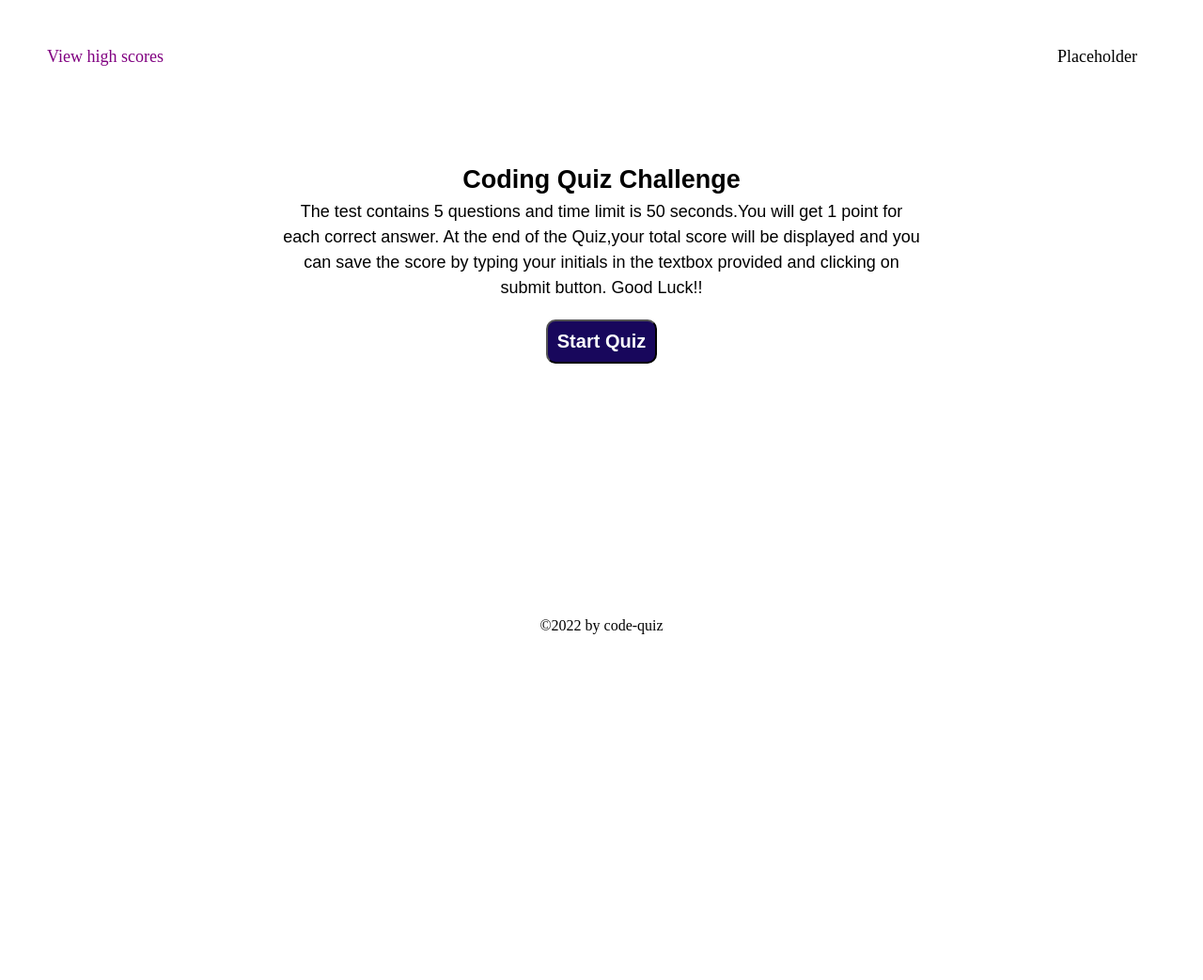
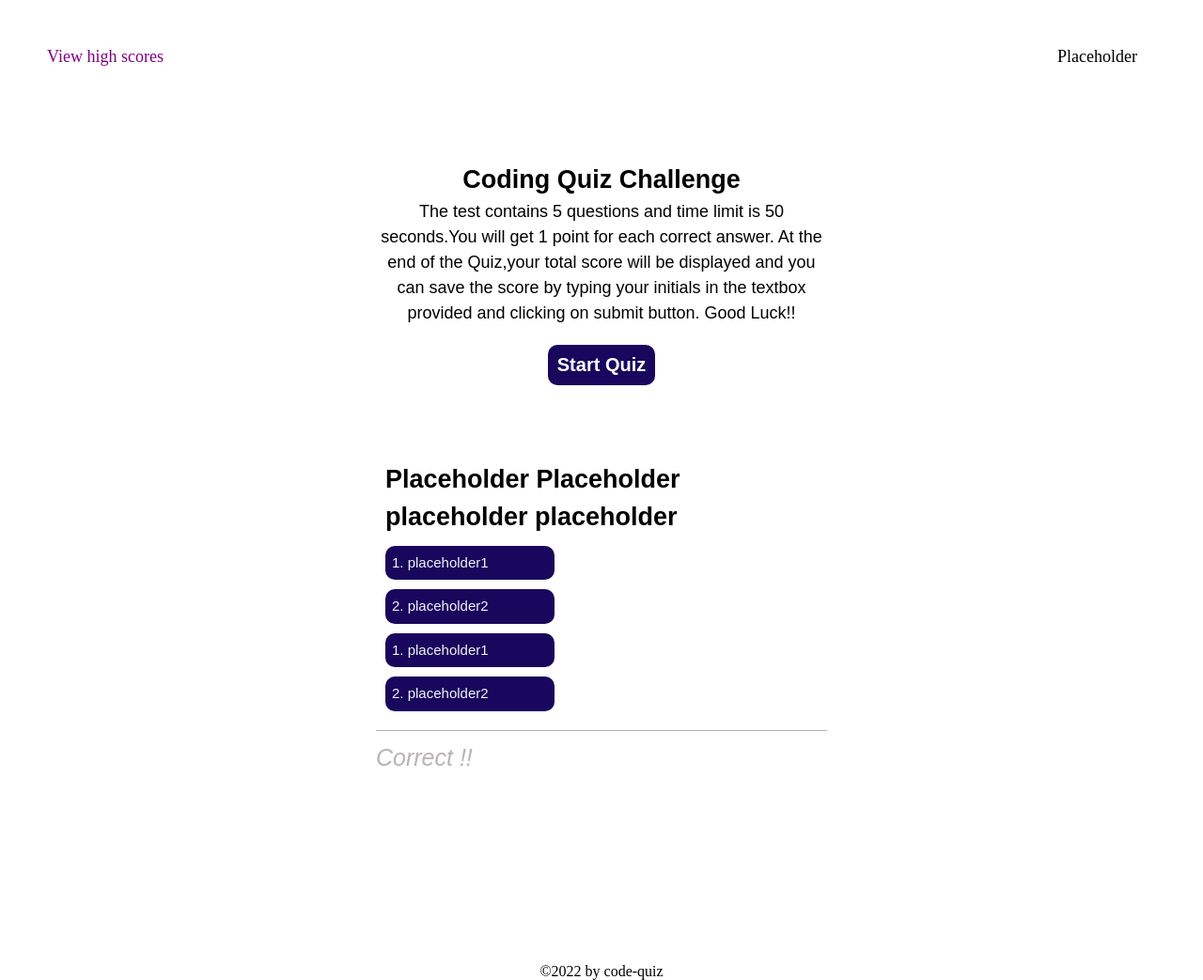
Before and after one commit to deb-boro/code-quiz, a plain HTML site: page index.html in a window 1280 px wide. Shown: the whole page at 94% size. Before the commit the page ends 800 px from the top, so only its background shows below. Drawn offline with Linux system fonts and the light colour scheme.

Commit message:
creatQuestionAnswerEl function created

```diff
--- a/assets/css/style.css
+++ b/assets/css/style.css
@@ -3,6 +3,12 @@
   padding: 0px;
   margin: 0px;
 }
+:root {
+  --color-purple: rgb(24, 7, 92);
+  --color-grey: rgb(185, 179, 179);
+  --color-white:rgba(255, 255, 255, 0.949);
+
+:}
 
 header {
   display: flex;
@@ -20,7 +26,7 @@ header {
 }
 section {
   align-content: center;
-  margin: 50px 300px;
+  margin: 50px 400px;
   line-height: 1.5;
   font-family: Arial, Helvetica, sans-serif;
   font-size: large;
@@ -32,8 +38,44 @@ section button {
   font-size: 20px;
   padding: 10px;
   margin: 20px;
-  background-color: rgb(24, 7, 92);
+  background-color: var(--color-purple);
   border-radius: 10px;
+  border: none;
+}
+
+.question-answer-wrapper {
+  display:flex;
+  flex-wrap:wrap;
+  justify-content: space-between;
+  text-align: left;
+  padding: 10px;
+  border-bottom: 1px solid var(--color-grey);
+  margin-bottom: 10px;
+}
+
+.answers-list{
+    text-align: left;
+
+}
+
+.answer {
+  background-color: var(--color-purple);
+  color:var(--color-white);
+  margin:10px 10px 10px 0px;
+  list-style-type: none;
+  border-radius: 10px;
+  font-size:15px;
+  padding:7px 70px 7px 7px;
+  background-size: 50px;
+
+}
+
+.correct-answer {
+  text-align: left;
+  font-style: italic;
+  margin-top: 10px;
+  color: var(--color-grey);
+  font-size: 25px;
 }
 
 footer {
--- a/assets/js/script.js
+++ b/assets/js/script.js
@@ -0,0 +1,32 @@
+var mainContent = document.querySelector('#page-content') //page content
+var quizInstruction = document.querySelector('quiz-instruction-wrapper') //quiz instruction //section
+var quizHeading = document.querySelector('.heading-quiz') //h2 quiz heading
+var quizDescription = document.querySelector('.quiz-description') //quiz -description
+var questionAnswerContent = document.querySelector('.question-answer-wrapper') //section
+var questionContent = document.querySelector('.question-quiz') //h2
+var answerListContent = document.querySelector('.answers-list') //ul
+
+var createQuestionAnswerEl = function () {
+  var paraQuestionEl = document.querySelector('p')
+  var listAnswerEl = document.querySelector('li')
+
+  listAnswerEl.className = 'answer'
+}
+
+var quizEventHandler = function (event) {
+  var questionsObj = {
+    Q1:
+      'Which of the following is true about variable naming conventions in JavaScript?',
+    Q2:
+      'Which built-in method combines the text of two strings and returns a new string?',
+  }
+
+  var answerObj = {
+    Q1A1: 'append()',
+    Q1A2: 'concat()',
+    Q1A3: 'attach()',
+    Q1A4: 'None of the above',
+  }
+}
+
+quizQuestions.addEventListener('click', quizEventHandler)
--- a/index.html
+++ b/index.html
@@ -13,9 +13,9 @@
       <p class="time-interval">Placeholder</p>
     </header>
     <main class="page-content" id="page-content">
-      <section class="quiz-content-wrapper">
-        <h2>Coding Quiz Challenge</h2>
-        <p>
+      <section class="quiz-instruction-wrapper">
+        <h2 class="heading-quiz">Coding Quiz Challenge</h2>
+        <p class="quiz-description">
           The test contains 5 questions and time limit is 50 seconds.You will
           get 1 point for each correct answer. At the end of the Quiz,your total
           score will be displayed and you can save the score by typing your
@@ -26,7 +26,20 @@
           Start Quiz
         </button>
       </section>
-      <section></section>
+      <section class="question-answer-wrapper">
+        <h2 class="question-quiz">
+          Placeholder Placeholder placeholder placeholder
+        </h2>
+        <ul class="answers-list">
+          <li class="answer">1. placeholder1</li>
+          <li class="answer">2. placeholder2</li>
+          <li class="answer">1. placeholder1</li>
+          <li class="answer">2. placeholder2</li>
+        </ul>
+      </section>
+      <section class="correct-answer">
+        <p>Correct !!</p>
+      </section>
     </main>
     <script src="./assets/js/script.js"></script>
     <footer class="footer">
```
